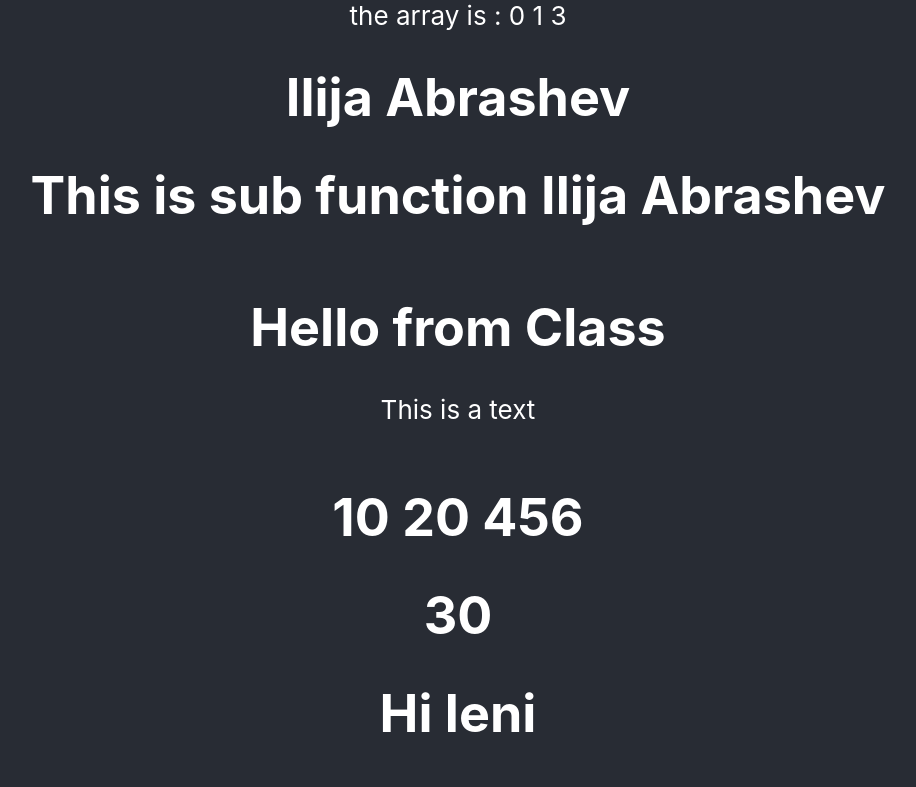
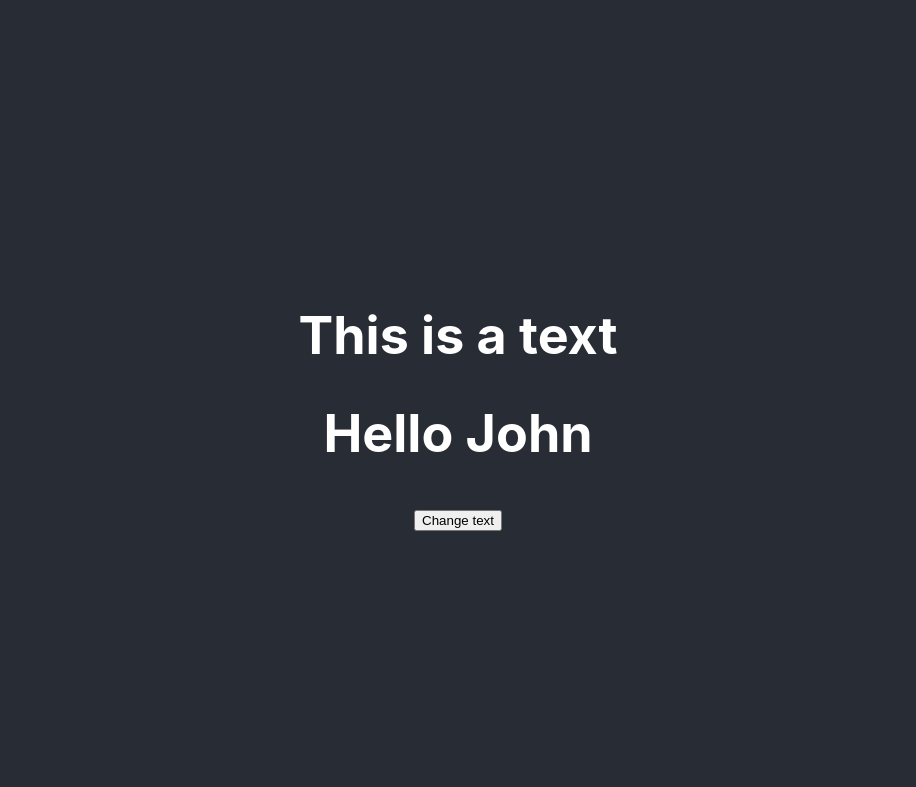
Before and after one commit to andreaangelova/react-app, a React (Create React App) app: page / in a window 1280 px wide. Shown: the top 787 px of the page, without its empty margins (182-1098 px from the left). Built offline with nearby package versions, Linux system fonts and the light colour scheme.

Commit message:
add state

```diff
--- a/src/App.js
+++ b/src/App.js
@@ -1,23 +1,11 @@
 import "./App.css";
-import { TestFunction } from "./components/TestFunction";
-import TestClass from "./components/TestClass";
-import TestSnipperFunction from "./components/TestSnippetFunction";
-import TestSnipperClass from "./components/TestSnippetClass";
-import IlijaFunc from "./components/IlijaFunction";
+import MainClass from "./classExamples/MainClass";
 
 function App() {
-  const isFunction = true;
-
-  const name = "Ilija";
-  const surname = "Abrashev";
   return (
     <div className="App">
       <header className="App-header">
-        <IlijaFunc name={name + " " + surname} hasName />
-        {!isFunction ? <TestFunction /> : <TestClass text="This is a text" />}
-
-        <TestSnipperFunction name="leni" number="9" />
-        <TestSnipperClass />
+        <MainClass></MainClass>
       </header>
     </div>
   );
--- /dev/null
+++ b/src/classExamples/MainClass.js
@@ -0,0 +1,27 @@
+import { Component } from "react";
+
+class MainClass extends Component {
+  text = "This is a text";
+  state = { name: "John", surname: "Doe" };
+  constructor(props) {
+    super(props);
+    //this.clicked = this.clicked.bind(this);
+  }
+  clicked = () => {
+    this.setState({ name: "John Changed", surname: "Doe Changed" });
+    setTimeout(() => {
+      console.log(this.state);
+    }, [100]);
+  };
+  render() {
+    return (
+      <div>
+        <h1>{this.text}</h1>
+        <h1>Hello {this.state.name}</h1>
+        <button onClick={this.clicked}>Change text</button>
+      </div>
+    );
+  }
+}
+
+export default MainClass;
```
